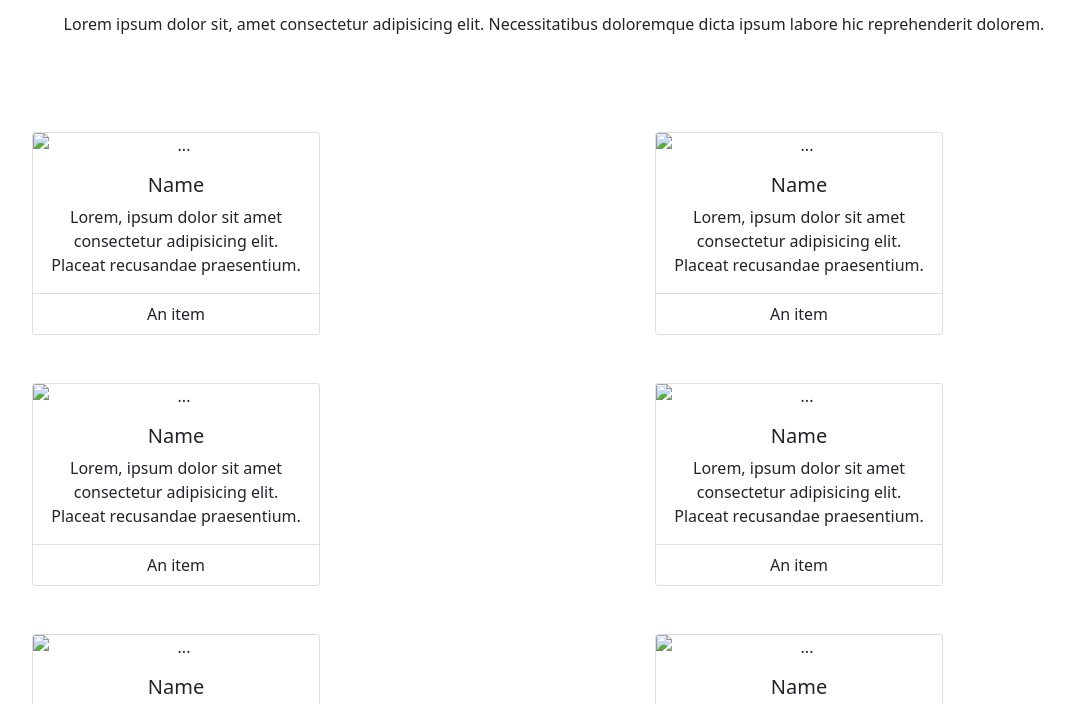
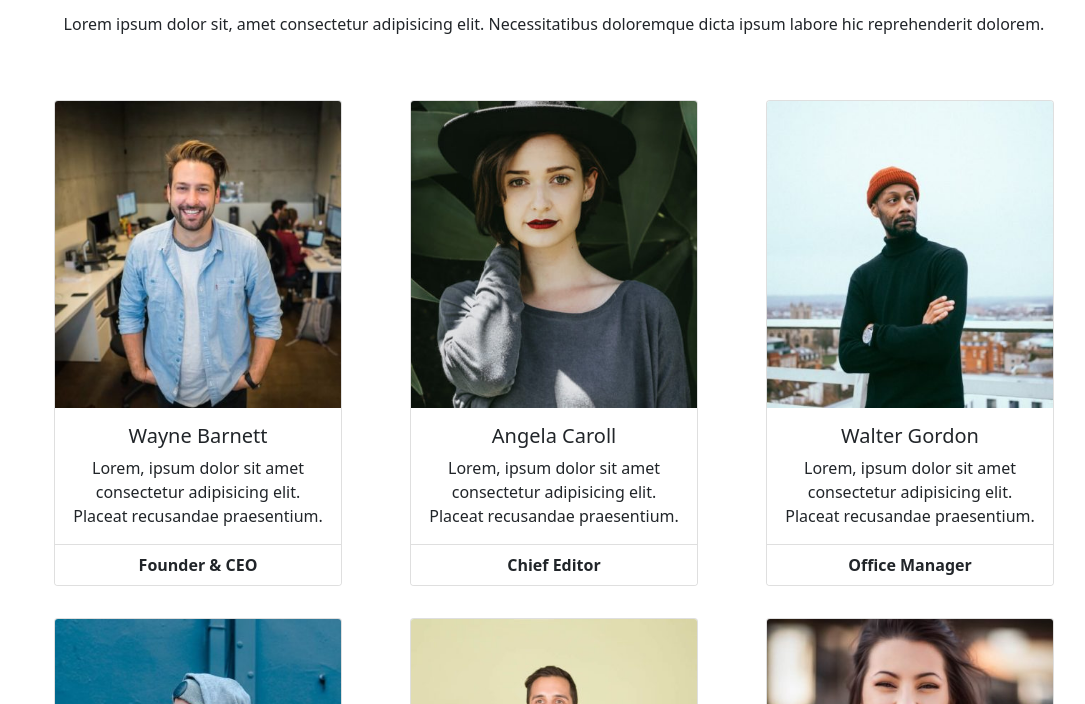
Before and after one commit to giuliogallo94/js-our-team, a plain HTML site: page index.html in a window 1280 px wide. Shown: the part 90-794 px from the top of the page, without its empty margins (86-1171 px from the left). Drawn offline with nearby package versions, Linux system fonts and the light colour scheme.

Commit message:
add: exercise complete

```diff
--- a/css/style.css
+++ b/css/style.css
@@ -0,0 +1,3 @@
+.card {
+  margin: 1rem auto;
+}
--- a/index.html
+++ b/index.html
@@ -19,7 +19,7 @@
   </head>
   <body>
     <div class="container p-5">
-      <div class="row gy-5 text-center justify-content-between">
+      <div class="row text-center">
         <!-- <div class="col-12">
           <h2 class="mb-3">Our Team</h2>
           <p>
@@ -30,7 +30,7 @@
         </div> -->
 
         <!-- Card members -->
-        <!-- <div class="col-4">
+        <!-- <div class="col-5">
           <div class="card" style="width: 18rem">
             <img src="..." class="card-img-top" alt="..." />
             <div class="card-body">
--- a/js/script.js
+++ b/js/script.js
@@ -3,32 +3,32 @@ const members = [
   {
     name: "Wayne Barnett",
     role: "Founder & CEO",
-    image: "wayne-barnett-founder-ceo.jpg",
+    image: "img/wayne-barnett-founder-ceo.jpg",
   },
   {
     name: "Angela Caroll",
     role: "Chief Editor",
-    image: "angela-caroll-chief-editor.jpg",
+    image: "img/angela-caroll-chief-editor.jpg",
   },
   {
     name: "Walter Gordon",
     role: "Office Manager",
-    image: "walter-gordon-office-manager.jpg",
+    image: "img/walter-gordon-office-manager.jpg",
   },
   {
     name: "Angela Lopez",
     role: "Social Media Manager",
-    image: "angela-lopez-social-media-manager.jpg",
+    image: "img/angela-lopez-social-media-manager.jpg",
   },
   {
     name: "Scott Estrada",
     role: "Developer",
-    image: "scott-estrada-developer.jpg",
+    image: "img/scott-estrada-developer.jpg",
   },
   {
     name: "Barbara Ramos",
     role: "Graphic Designer",
-    image: "barbara-ramos-graphic-designer.jpg",
+    image: "img/barbara-ramos-graphic-designer.jpg",
   },
 ];
 
@@ -49,18 +49,20 @@ let titleMembers = `<div class="col-12">
 for (let i = 0; i < members.length; i++) {
   const curMember = members[i]; // singolo membro
 
-  membersElems += `<div class="col-5">
+  membersElems += `<div class="col">
   <div class="card" style="width: 18rem">
-    <img src="..." class="card-img-top" alt="..." />
+
+    <img src="${curMember.image}" class="card-img-top"/>
+
     <div class="card-body">
-      <h5 class="card-title">Name</h5>
-      <p class="card-text">
+      <h5 class="card-title">${curMember.name}</h5>
+      <p class="card-text fw-lighter">
         Lorem, ipsum dolor sit amet consectetur adipisicing elit.
         Placeat recusandae praesentium.
       </p>
     </div>
     <ul class="list-group list-group-flush">
-      <li class="list-group-item">An item</li>
+      <li class="list-group-item fw-bold">${curMember.role}</li>
     </ul>
   </div>
 </div>`;
```
